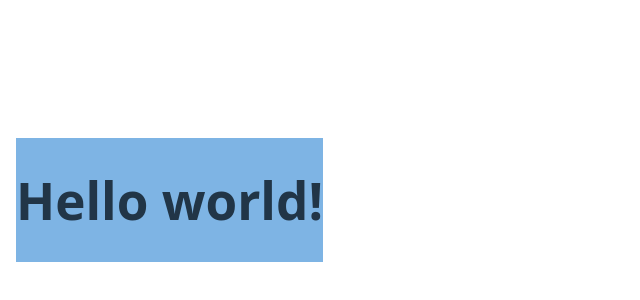
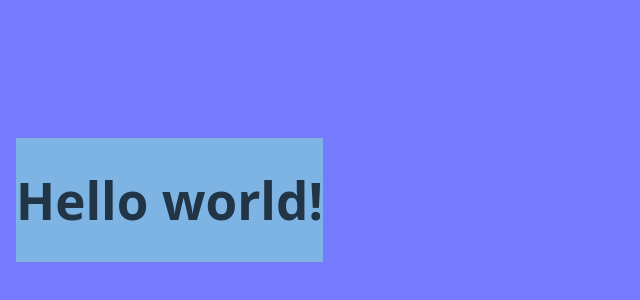
Before and after one commit to SylviaRemington/react-state-management-lab, a React (Vite) app: page / in a window 1280 px wide. Shown: the part 200-500 px from the top of the page, without its empty margins (0-640 px from the left). Built offline with nearby package versions, Linux system fonts and the light colour scheme.

Commit message:
adding css so I can see the edges of the h1

```diff
--- a/src/App.css
+++ b/src/App.css
@@ -2,6 +2,10 @@
   margin: 16px;
   background-color: rgb(126, 180, 228);
   display: flex;
+}
+
+body {
+  background-color: #747bff;
 }
 
 ul {
```
